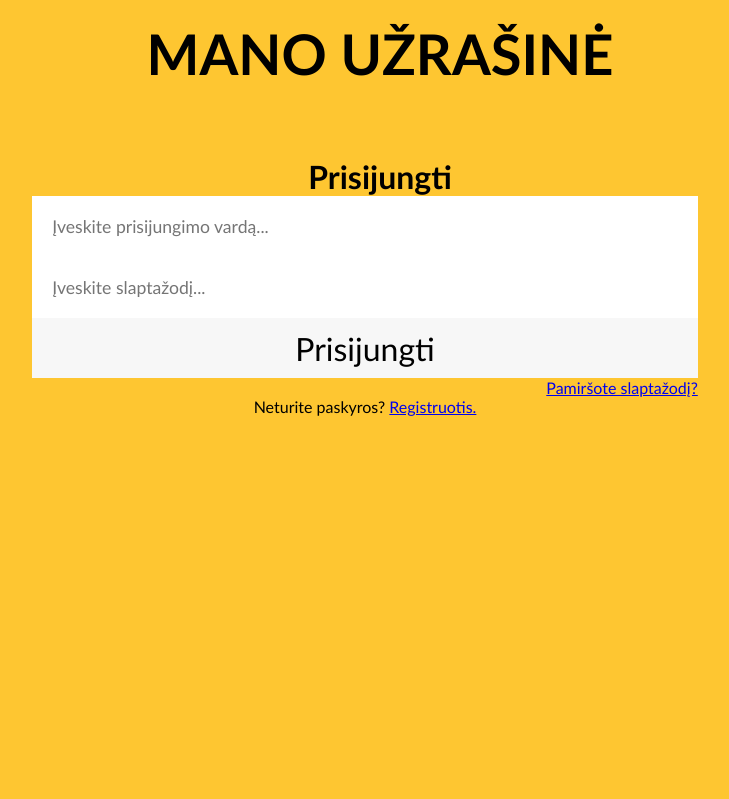
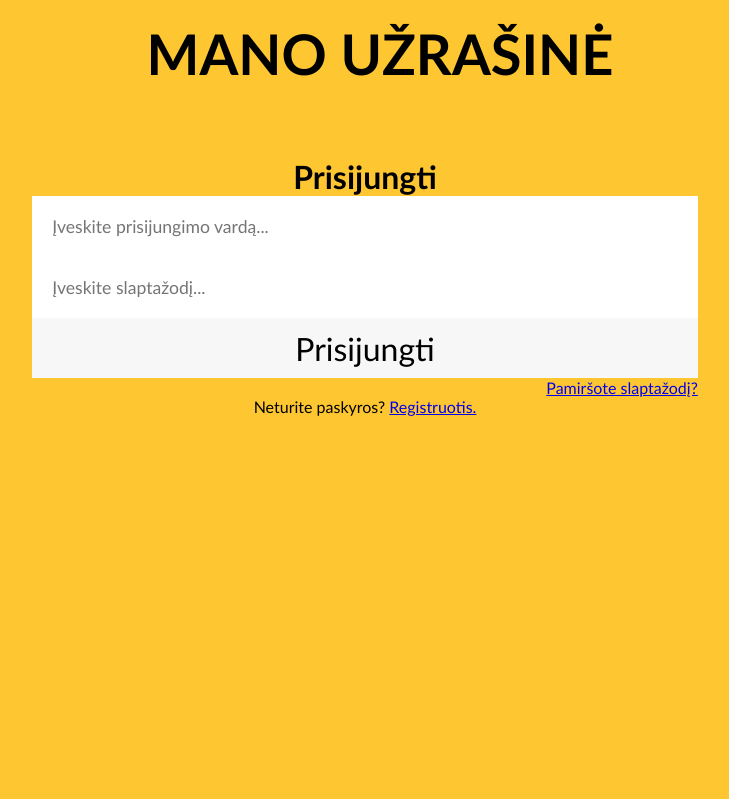
Before and after one commit to ZydBra/Final-Full-Stack-with-Python-Project, a Django app: page / in a window 1280 px wide. Shown: the top 799 px of the page, without its empty margins (275-1004 px from the left). Run offline with Django 4.2, Linux system fonts and the light colour scheme; data that the repository does not hold is empty.

Commit message:
Pridėtas requirements failas

```diff
--- a/application/static/css/style.css
+++ b/application/static/css/style.css
@@ -64,6 +64,9 @@ header nav a:hover {
     padding-top: 50px;
     display: grid;
     justify-items: center;
+}
+.prisijungimo-forma h1 {
+    margin-left: 0px;
 }
 
 .paieskos-forma {
--- a/application/views.py
+++ b/application/views.py
@@ -1,4 +1,4 @@
-from django.shortcuts import render, redirect, get_object_or_404
+from django.shortcuts import render, redirect
 from .models import Uzrasas, UzrasoKategorija
 from .forms import KategorijosForma, UzrasoForma
 from django.contrib import messages
--- /dev/null
+++ b/requirements.txt
@@ -0,0 +1,4 @@
+asgiref==3.6.0
+Django==4.1.5
+Pillow==9.4.0
+sqlparse==0.4.3
```
Also changed, not shown: uzrasine/media/uzrasu_nuotraukos/IMG_7896.jpeg (deleted), 1 other file.
